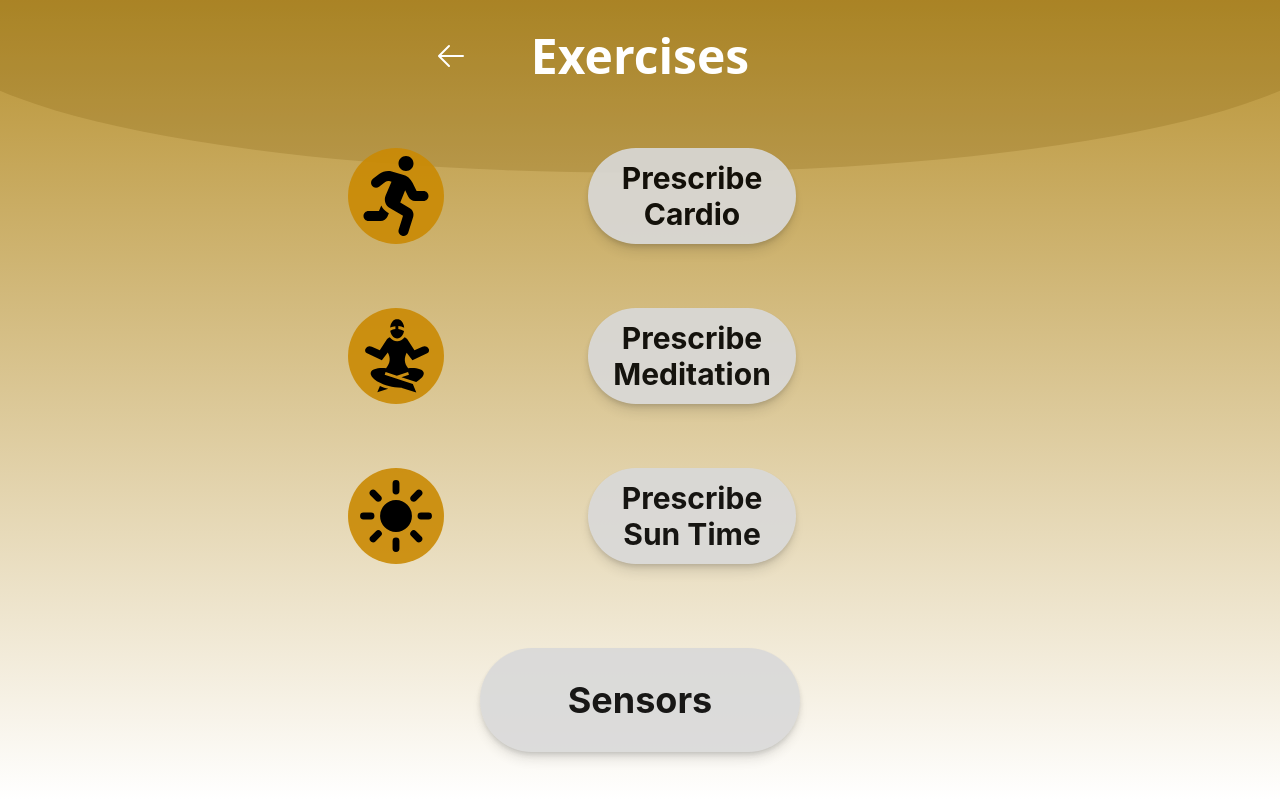
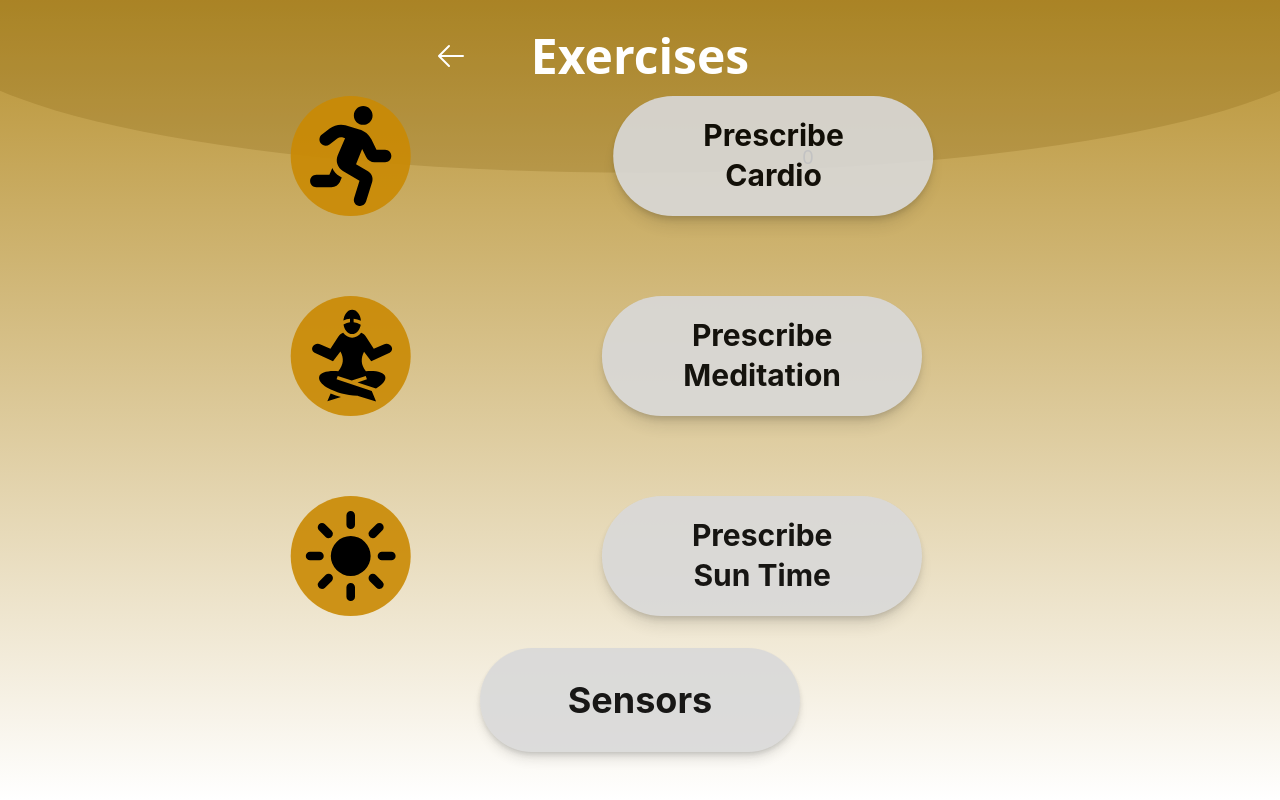
Before and after one commit to krunalpatel0719/Therabot, a React (Create React App) app in the folder therabot/: page /clinician-exercises in a window 1280 px wide. Built offline with nearby package versions, Linux system fonts and the light colour scheme.

Commit message:
last minute

```diff
--- a/therabot/src/pages/ApptNotes.js
+++ b/therabot/src/pages/ApptNotes.js
@@ -37,7 +37,7 @@ function Notes({notes}) {
        <div className="scrollbar-none  mt-16 sm:mt-32 flex flex-col space-y-8 scale-75 sm:scale-100 overflow-auto max-h-[calc(100vh-175px)] sm:max-h-[calc(100vh-350px)]">
        {notes.map((note, index) => (
  <div className='pr-8 ml-4' key={note.id || `note-${index} `}>
-    <Link className = 'w-auto' to={`/new_note/${note.id}`}>
+    <Link className = 'w-auto' to={`/new_note2/${note.id}`}>
 
       <MessageWithTime
         icon={<BsSticky className='w-16 h-16 ' />}
@@ -52,7 +52,7 @@ function Notes({notes}) {
 
       </div>
           <div className='absolute bottom-0  w-full flex justify-center scale-100 sm:scale-100'>
-          <Link to="/new_note"  className=' flex justify-center scale-75 sm:scale-100'>
+          <Link to="/new_note2"  className=' flex justify-center scale-75 sm:scale-100'>
             <div className="mb-8 w-48 h-16 bg-NOTES_GRADIENT dark:bg-emerald-400 opacity-30 z-10 rounded-xl shadow-lg"></div>
 
 
--- a/therabot/src/pages/ClinicianExercises.js
+++ b/therabot/src/pages/ClinicianExercises.js
@@ -20,16 +20,16 @@ function Exercises() {
             Exercises
           </div>
 
-          <div className="grid grid-cols-2 items-center ml-6 gap-x-48 gap-y-16 mt-4">
-          <div className="flex items-center">
+          <div className="lg:scale-125 grid grid-cols-2 items-center ml-6 gap-x-44 sm:gap-x-48  lg:gap-x-24 md:pl-24 gap-y-16 mt-4">
+          <div className="flex items-center ">
               <div className="w-24 h-24 bg-yellow-600 bg-opacity-90 rounded-full flex items-center justify-center">
               <FaRunning className='w-20 h-20'/>
               </div>
             </div>
 
-            <div className="flex items-center">
-              <button className="w-52 h-auto -translate-x-40 flex items-center justify-center py-3 px-10 drop-shadow-md shadow-lg bg-BUTTON_GREY dark:bg-opacity-50 opacity-90 text-black text-3xl font-inter font-bold rounded-full">
-                <span>Prescribe Cardio</span>
+            <div className="ml-6 flex items-center">0
+              <button className=" w-64 h-24 -translate-x-40 flex items-center justify-center py-3 px-11 drop-shadow-md shadow-lg bg-BUTTON_GREY dark:bg-opacity-50 opacity-90 text-black  font-inter font-bold rounded-full">
+              <p className='text-2xl'>Prescribe Cardio</p>
               </button>
             </div>
 
@@ -39,9 +39,9 @@ function Exercises() {
               </div>
             </div>
 
-            <div className="flex items-center">
-              <button className="w-52 h-auto -translate-x-40 flex items-center justify-center py-3 px-10 drop-shadow-md shadow-lg bg-BUTTON_GREY dark:bg-opacity-50 opacity-90 text-black text-3xl font-inter font-bold rounded-full">
-                <span>Prescribe Meditation</span>
+            <div className="ml-6 flex items-center">
+              <button className="w-64 h-24 -translate-x-40 flex items-center justify-center py-3 px-10 drop-shadow-md shadow-lg bg-BUTTON_GREY dark:bg-opacity-50 opacity-90 text-black  font-inter font-bold rounded-full">
+                <span className='text-2xl'>Prescribe Meditation</span>
               </button>
             </div>
 
@@ -51,9 +51,9 @@ function Exercises() {
               </div>
             </div>
 
-            <div className="flex items-center">
-              <button className="w-52 h-auto -translate-x-40 flex items-center justify-center py-3 px-10 drop-shadow-md shadow-lg bg-BUTTON_GREY dark:bg-opacity-50 opacity-90 text-black text-3xl font-inter font-bold rounded-full">
-                <span>Prescribe Sun Time</span>
+            <div className="ml-6  flex items-center">
+              <button className="w-64 h-24 -translate-x-40 flex items-center justify-center py-3 px-12 drop-shadow-md shadow-lg bg-BUTTON_GREY dark:bg-opacity-50 opacity-90 text-black text-3xl font-inter font-bold rounded-full">
+              <span className='text-2xl'>Prescribe Sun Time</span>
               </button>
             </div>
           </div>
--- a/therabot/src/pages/Sensors.js
+++ b/therabot/src/pages/Sensors.js
@@ -194,7 +194,7 @@ const SensorDisc = ({ title, description, data }) => (
             />
             <SensorDisc
               title="Temperature"
-              description="Temperature is Below Normal Range"
+              description="Temperature was Below Normal Range"
               data={data3}
             />
             <SensorDisc
```
